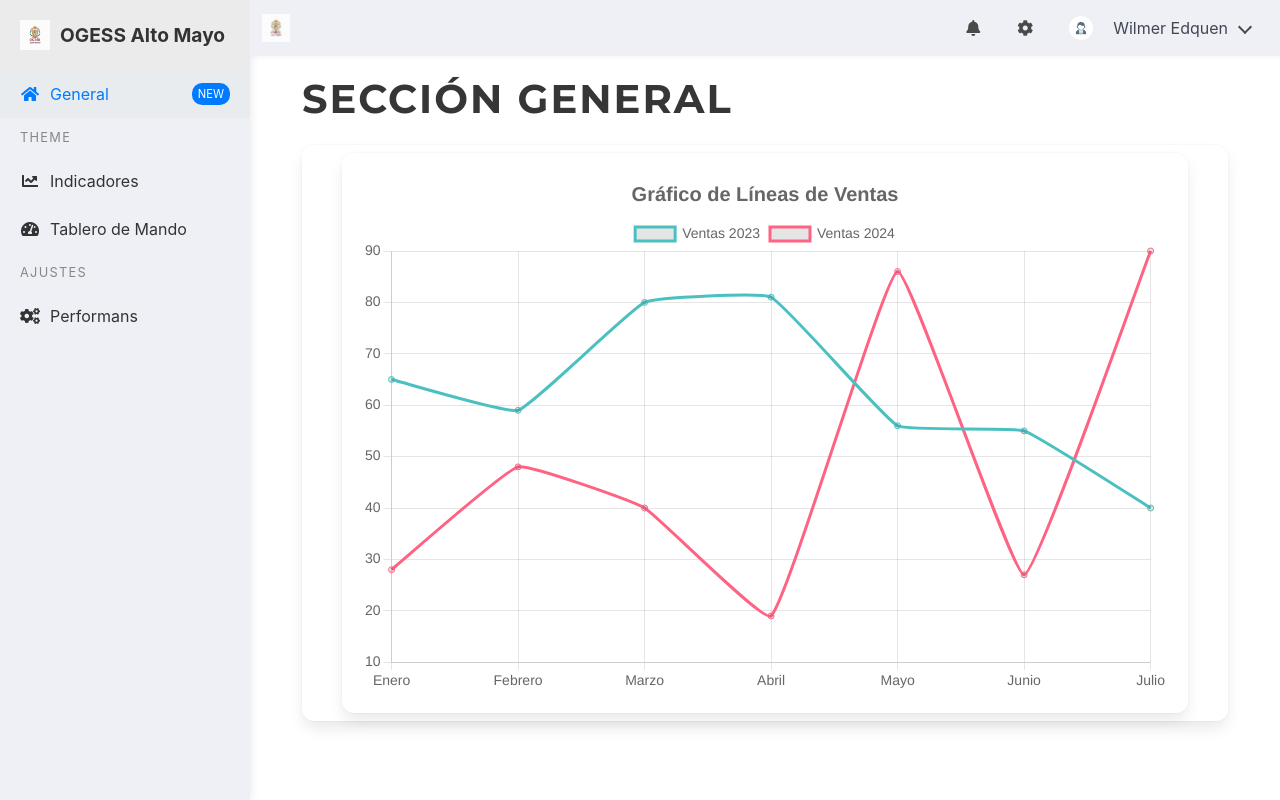
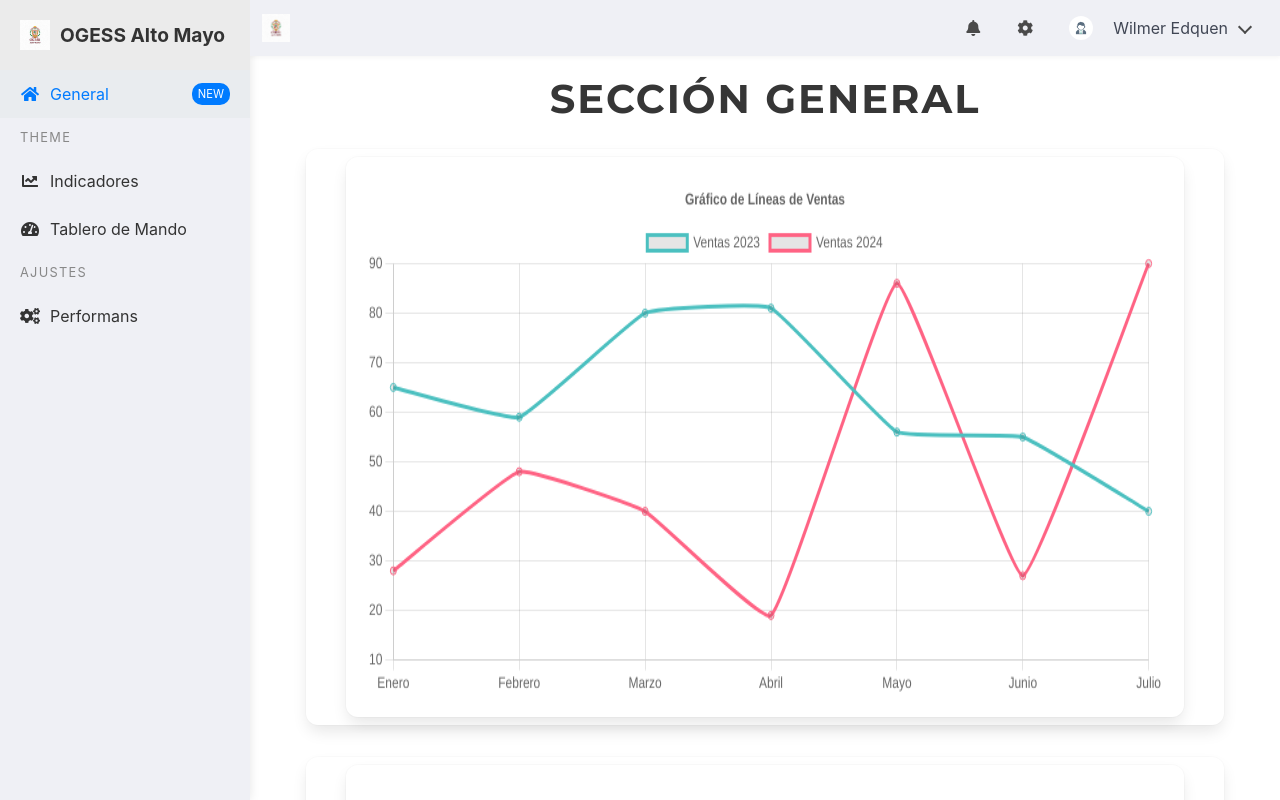
Before and after one commit to Jazeg/Dashboard-OGESS, an Angular app: page /dashboard in a window 1280 px wide. Built offline with nearby package versions, Linux system fonts and the light colour scheme.

Commit message:
💄UI Update

```diff
--- a/src/app/chart/chart.component.ts
+++ b/src/app/chart/chart.component.ts
@@ -1,6 +1,5 @@
-import { Component, OnInit, AfterViewInit, ViewChild, ElementRef } from '@angular/core';
-import { tick } from '@angular/core/testing';
-import { Chart, Ticks, registerables, scales } from 'chart.js';
+import { Component, Input, OnInit, ViewChild, ElementRef } from '@angular/core';
+import { Chart, registerables } from 'chart.js';
 
 Chart.register(...registerables);
 
@@ -9,13 +8,15 @@ Chart.register(...registerables);
   templateUrl: './chart.component.html',
   styleUrls: ['./chart.component.css']
 })
-export class ChartComponent implements OnInit, AfterViewInit {
+export class ChartComponent implements OnInit {
   @ViewChild('chartCanvas') chartCanvas!: ElementRef;
+  @Input() chartData: any;
+  @Input() chartOptions: any;
+  @Input() chartType: string = 'line';
+
   chart: Chart | undefined;
 
-  ngOnInit() {
-    // Inicializaciones que no dependen de la vista
-  }
+  ngOnInit() {}
 
   ngAfterViewInit() {
     this.createChart();
@@ -23,68 +24,11 @@ export class ChartComponent implements OnInit, AfterViewInit {
 
   createChart() {
     if (this.chartCanvas && this.chartCanvas.nativeElement) {
-      const data = {
-        labels: ['Enero', 'Febrero', 'Marzo', 'Abril', 'Mayo', 'Junio', 'Julio'],
-        datasets: [{
-          label: 'Ventas 2023',
-          data: [65, 59, 80, 81, 56, 55, 40],
-          fill: false,
-          borderColor: 'rgb(75, 192, 192)',
-          tension: 0.1
-        }, {
-          label: 'Ventas 2024',
-          data: [28, 48, 40, 19, 86, 27, 90],
-          fill: false,
-          borderColor: 'rgb(255, 99, 132)',
-          tension: 0.1
-        }]
-      };
-
-      const config = {
-        type: 'line' as const,
-        data: data,
-        options: {
-          responsive: true,
-          maintainAspectRatio: false,
-          plugins: {
-            legend: {
-              position: 'top' as const,
-              labels: {
-                font: {
-                  size: 14 // Aumenta el tamaño de la fuente de la leyenda
-                }
-              }
-            },
-            title: {
-              display: true,
-              text: 'Gráfico de Líneas de Ventas',
-              font: {
-                size: 20 // Aumenta el tamaño del título
-              }
-            }
-          },
-          scales: {
-            x: {
-              ticks: {
-                font: {
-                  size: 14 // Aumenta el tamaño de las etiquetas del eje X
-                }
-              }
-            },
-            y: {
-              ticks: {
-                font: {
-                  size: 14 // Aumenta el tamaño de las etiquetas del eje Y
-                }
-              }
-            }
-          }
-        },
-      };
-
-      this.chart = new Chart(this.chartCanvas.nativeElement, config);
-    } else {
-      console.error('El elemento canvas no está disponible');
+      this.chart = new Chart(this.chartCanvas.nativeElement, {
+        type: this.chartType as any,
+        data: this.chartData,
+        options: this.chartOptions
+      });
     }
   }
 }
--- a/src/app/components/general/general.component.css
+++ b/src/app/components/general/general.component.css
@@ -1,8 +1,22 @@
 .custom-title {
-    font-family: 'Montserrat', sans-serif; /* Una fuente más elegante */
-    font-weight: 700; /* Negrita */
-    color: #363636; /* Un color oscuro pero no completamente negro */
-    text-transform: uppercase; /* Convierte el texto a mayúsculas */
-    letter-spacing: 2px; /* Añade espacio entre las letras */
-    margin-bottom: 30px; /* Aumenta el espacio debajo del título */
-  }
+  font-family: 'Montserrat', sans-serif;
+  font-weight: 700;
+  color: #363636;
+  text-transform: uppercase;
+  letter-spacing: 2px;
+  margin-bottom: 30px;
+}
+
+.chart-container {
+  margin-bottom: 2rem;
+  height: 400px; /* Ajusta esta altura según tus necesidades */
+}
+
+.column {
+  padding: 1rem; /* Esto añadirá espacio alrededor de cada columna */
+}
+
+.box {
+  height: 100%; /* Esto asegurará que la caja ocupe toda la altura de la columna */
+  color: #ffffff;
+}
--- a/src/app/components/general/general.component.html
+++ b/src/app/components/general/general.component.html
@@ -1,6 +1,30 @@
 <div class="container is-fluid">
-    <h2 class="title is-2 mb-5 custom-title">Sección General</h2>
-    <div class="box">
-      <app-chart></app-chart>
+  <h2 class="title is-2 mb-5 has-text-centered custom-title">Sección General</h2>
+
+  <div class="columns custom-margin">
+    <div class="column">
+      <div class="box">
+        <app-chart [chartData]="lineChartData" [chartOptions]="lineChartOptions" chartType="line"></app-chart>
+      </div>
     </div>
   </div>
+  <div class="columns custom-margin">
+    <div class="column">
+      <div class="box">
+        <app-chart [chartData]="stackedBarChartData" [chartOptions]="stackedBarChartOptions" chartType="bar"></app-chart>
+      </div>
+    </div>
+  </div>
+  <div class="columns is-multiline">
+    <div class="column is-half">
+      <div class="box chart-container">
+        <app-chart [chartData]="atendidosData" [chartOptions]="atendidosOptions" chartType="bar"></app-chart>
+      </div>
+    </div>
+    <div class="column is-half">
+      <div class="box chart-container">
+        <app-chart [chartData]="atencionesData" [chartOptions]="atencionesOptions" chartType="bar"></app-chart>
+      </div>
+    </div>
+  </div>
+</div>
--- a/src/app/components/general/general.component.ts
+++ b/src/app/components/general/general.component.ts
@@ -6,5 +6,141 @@ import { Component } from '@angular/core';
   styleUrls: ['./general.component.css']
 })
 export class GeneralComponent {
+  lineChartData = {
+    labels: ['Enero', 'Febrero', 'Marzo', 'Abril', 'Mayo', 'Junio', 'Julio'],
+    datasets: [{
+      label: 'Ventas 2023',
+      data: [65, 59, 80, 81, 56, 55, 40],
+      borderColor: 'rgb(75, 192, 192)',
+      tension: 0.1
+    }, {
+      label: 'Ventas 2024',
+      data: [28, 48, 40, 19, 86, 27, 90],
+      borderColor: 'rgb(255, 99, 132)',
+      tension: 0.1
+    }]
+  };
 
+  lineChartOptions = {
+    responsive: true,
+    plugins: {
+      title: {
+        display: true,
+        text: 'Gráfico de Líneas de Ventas'
+      }
+    }
+  };
+
+  stackedBarChartData = {
+    labels: ['Enero', 'Febrero', 'Marzo', 'Abril', 'Mayo'],
+    datasets: [
+      {
+        label: 'Producto A',
+        data: [20, 30, 40, 50, 60],
+        backgroundColor: 'rgba(255, 99, 132, 0.8)',
+      },
+      {
+        label: 'Producto B',
+        data: [30, 40, 50, 60, 70],
+        backgroundColor: 'rgba(54, 162, 235, 0.8)',
+      },
+      {
+        label: 'Producto C',
+        data: [40, 50, 60, 70, 80],
+        backgroundColor: 'rgba(75, 192, 192, 0.8)',
+      },
+    ]
+  };
+
+  stackedBarChartOptions = {
+    responsive: true,
+    scales: {
+      x: { stacked: true },
+      y: { stacked: true }
+    },
+    plugins: {
+      title: {
+        display: true,
+        text: 'Ventas por Producto'
+      }
+    }
+  };
+
+  atendidosData = {
+    labels: ['I Trim', 'II Trim', 'III Trim', 'IV Trim', 'AÑO'],
+    datasets: [{
+      label: 'ATENDIDOS 2023',
+      data: [47211, 25568, 28891, 28431, 125087],
+      backgroundColor: 'rgba(135, 206, 235, 0.8)',
+    }, {
+      label: 'ATENDIDOS 2024',
+      data: [56079, 0, 0, 0, 56079],
+      backgroundColor: 'rgba(205, 92, 92, 0.8)',
+    }]
+  };
+
+  atencionesData = {
+    labels: ['I Trim', 'II Trim', 'III Trim', 'IV Trim', 'AÑO'],
+    datasets: [{
+      label: 'ATENCIONES 2023',
+      data: [156566, 234587, 240472, 220428, 888757],
+      backgroundColor: 'rgba(144, 238, 144, 0.8)',
+    }, {
+      label: 'ATENCIONES 2024',
+      data: [210358, 0, 0, 0, 210358],
+      backgroundColor: 'rgba(147, 112, 219, 0.8)',
+    }]
+  };
+
+  chartOptions = {
+    responsive: true,
+    maintainAspectRatio: false,
+    scales: {
+      y: {
+        beginAtZero: true,
+        ticks: {
+          font: { size: 10 }
+        }
+      },
+      x: {
+        ticks: {
+          font: { size: 10 }
+        }
+      }
+    },
+    plugins: {
+      legend: {
+        position: 'top',
+        labels: {
+          font: { size: 10 }
+        }
+      },
+      title: {
+        display: true,
+        font: { size: 14, weight: 'bold' }
+      }
+    }
+  };
+
+  atendidosOptions = {
+    ...this.chartOptions,
+    plugins: {
+      ...this.chartOptions.plugins,
+      title: {
+        ...this.chartOptions.plugins.title,
+        text: 'ATENDIDOS'
+      }
+    }
+  };
+
+  atencionesOptions = {
+    ...this.chartOptions,
+    plugins: {
+      ...this.chartOptions.plugins,
+      title: {
+        ...this.chartOptions.plugins.title,
+        text: 'ATENCIONES'
+      }
+    }
+  };
 }
```
